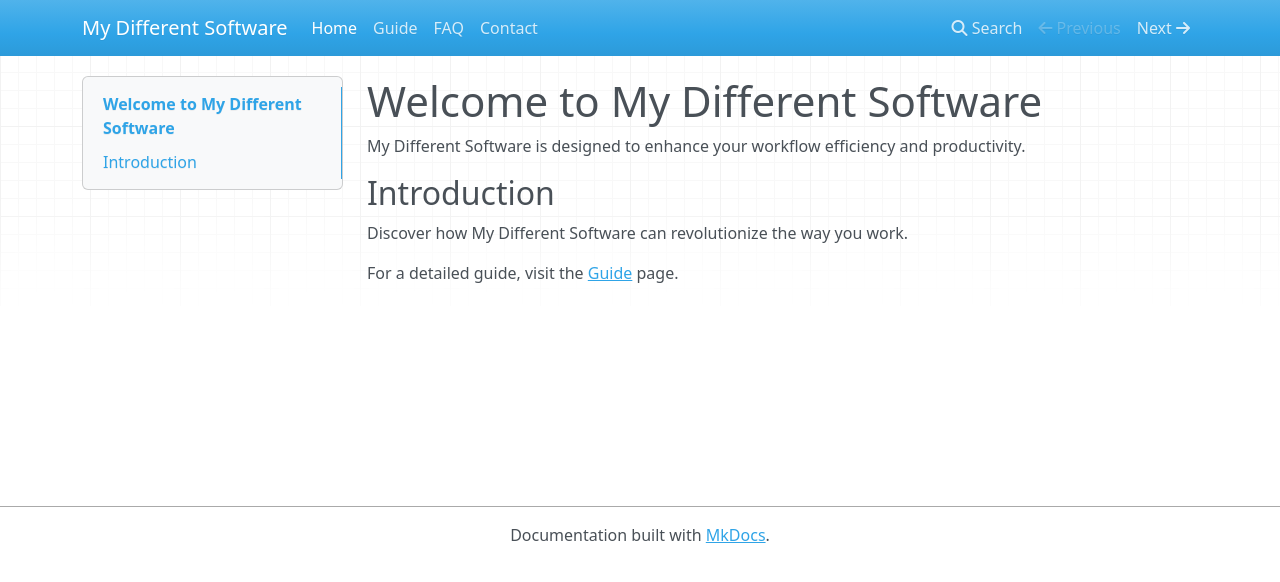
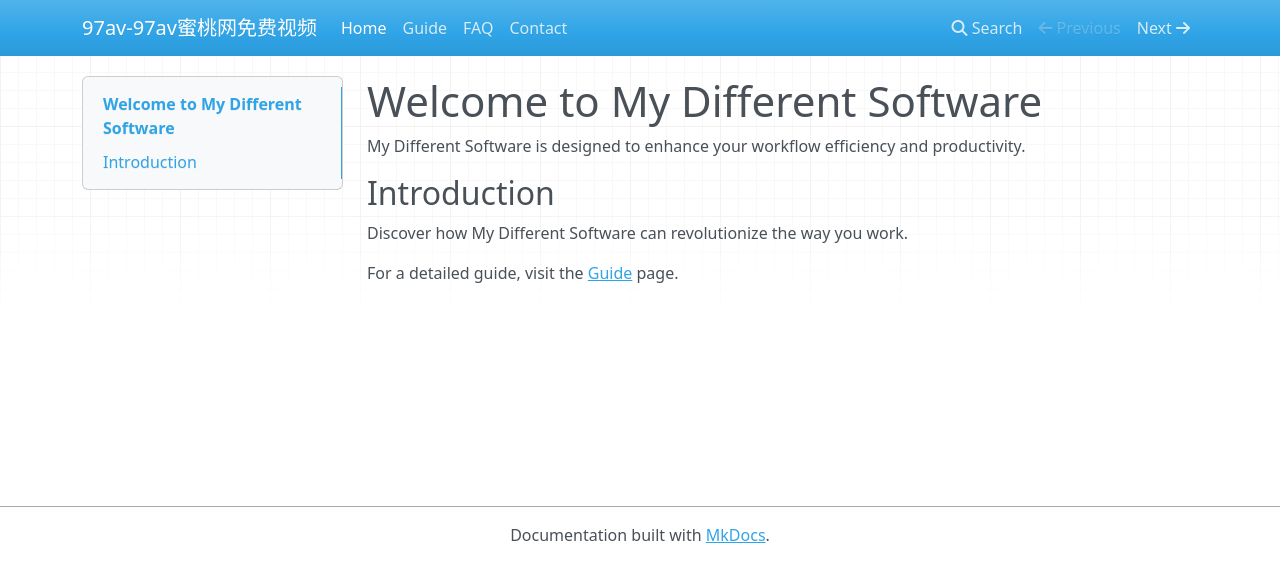
Before and after one commit to oshqkpe/97aiv, an MkDocs documentation site: the page built from docs/index.md, in a window 1280 px wide. Shown: the top 582 px of the page. Built offline with MkDocs 1.6.1, drawn with Linux system fonts in a browser that asks for light colours; nearby versions of some CDN libraries.

Commit message:
Update mkdocs.yml

```diff
--- a/mkdocs.yml
+++ b/mkdocs.yml
@@ -1,4 +1,4 @@
-site_name: My Different Software
+site_name: 97av-97av蜜桃网免费视频
 theme:
   name: mkdocs
 nav:
```
